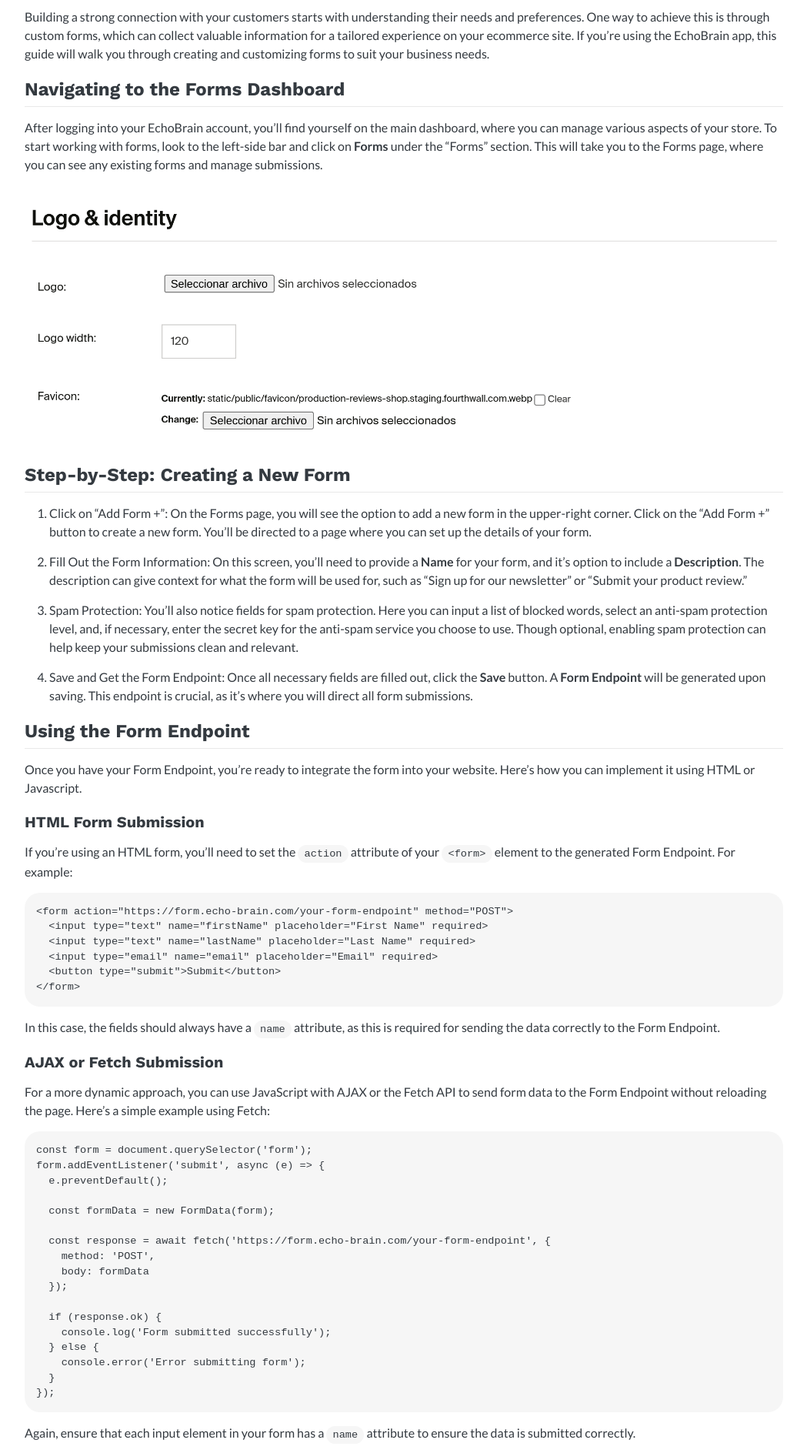
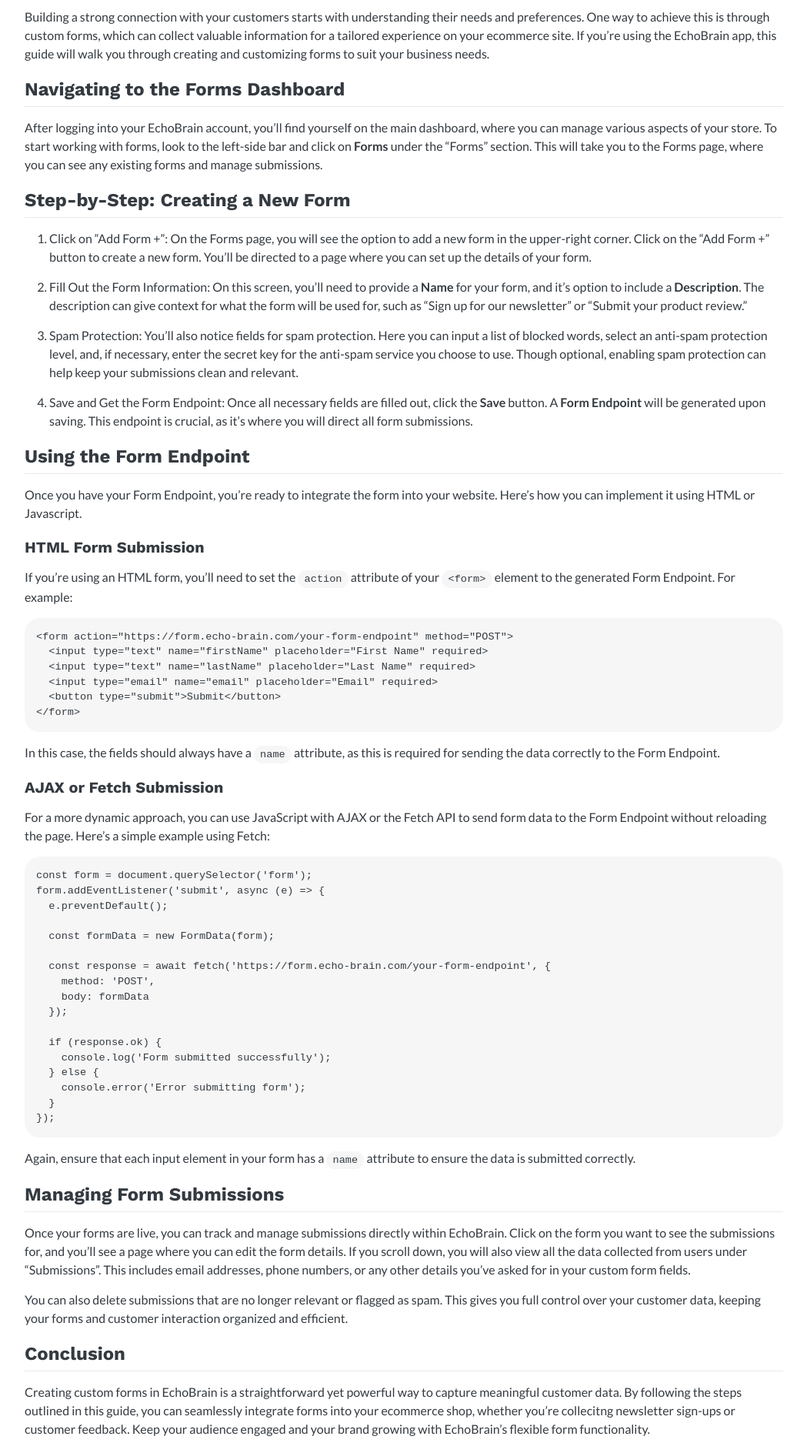
Before and after one commit to echo-brain/echo-brain.github.io, a Jekyll site: the page built from _posts/2024-10-21-adding-custom-forms-to-your-shop.md, in a window 1280 px wide. Shown: the part 325-2213 px from the top of the page at 77% size, without its empty margins (115-1164 px from the left). Built offline with Jekyll 4.4.1, drawn with Linux system fonts in a browser that asks for light colours.

Commit message:
correct custom forms page content

```diff
--- a/_posts/2024-10-21-adding-custom-forms-to-your-shop.md
+++ b/_posts/2024-10-21-adding-custom-forms-to-your-shop.md
@@ -12,8 +12,6 @@
 
 ## Navigating to the Forms Dashboard
 After logging into your EchoBrain account, you'll find yourself on the main dashboard, where you can manage various aspects of your store. To start working with forms, look to the left-side bar and click on **Forms** under the "Forms" section. This will take you to the Forms page, where you can see any existing forms and manage submissions.
-
-![EchoBrain dashboard logo and identity](/assets/posts/echo-brain.com_admin_store_domains_logo_identity.png)
 
 ## Step-by-Step: Creating a New Form
 1. Click on "Add Form +": On the Forms page, you will see the option to add a new form in the upper-right corner. Click on the "Add Form +" button to create a new form. You'll be directed to a page where you can set up the details of your form.
```
